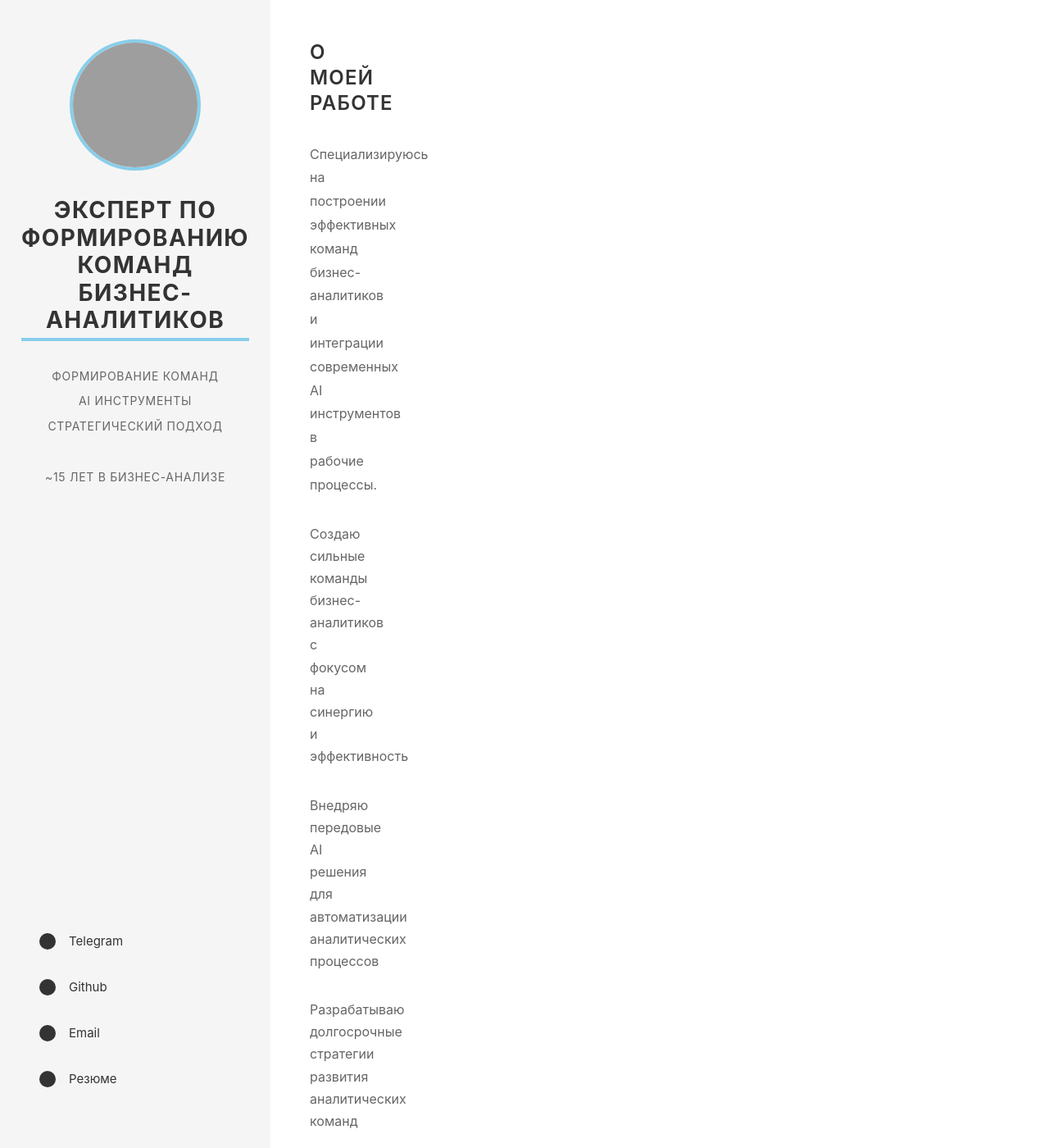
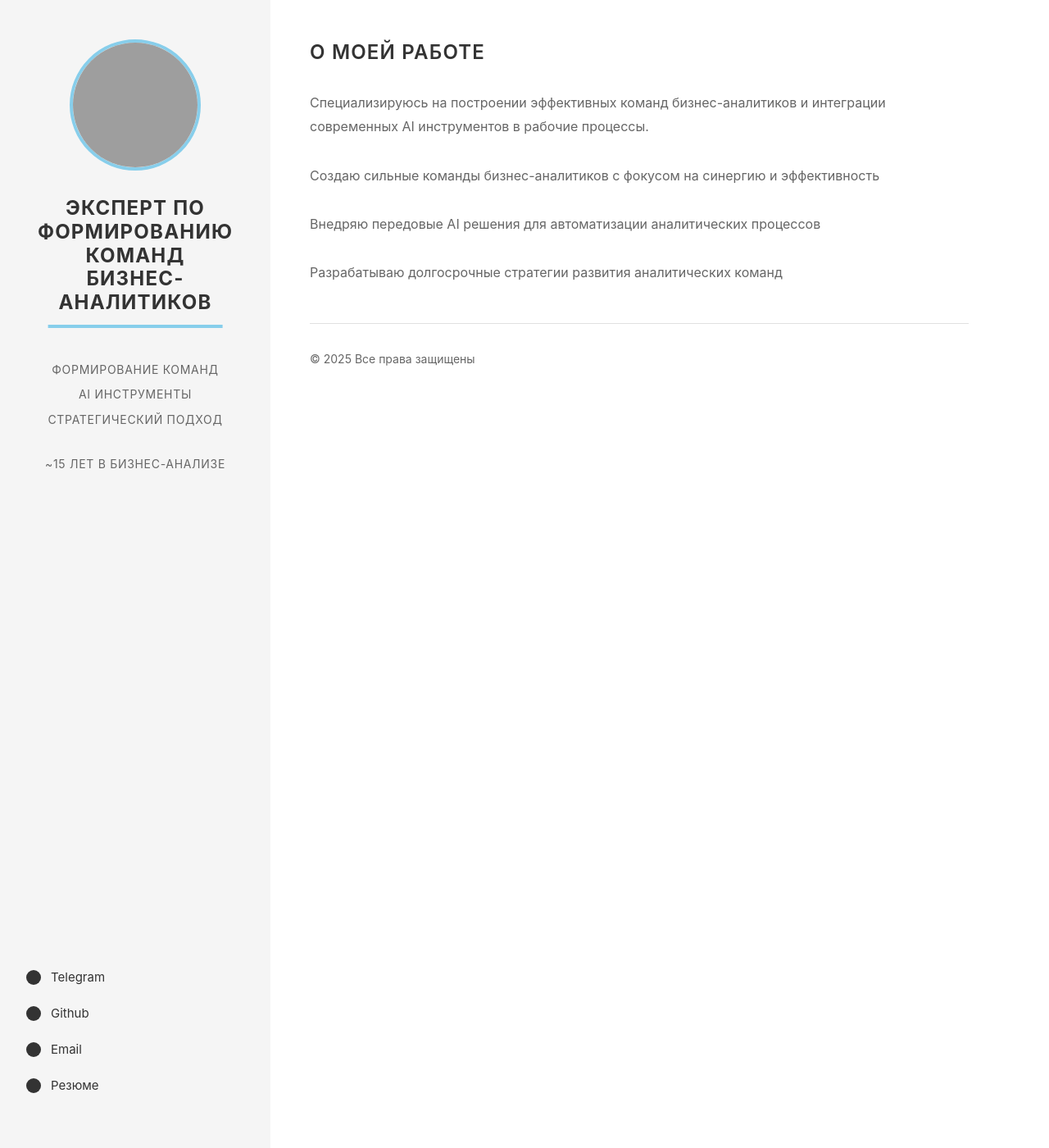
Before and after one commit to Lokiu27/bolotova.github.io, a Jekyll site: the page built from index.html, in a window 1280 px wide and 1400 px high. Shown: the whole window at 82% size. Built offline with Jekyll 4.4.1, drawn with Linux system fonts in a browser that asks for light colours; grey boxes are pictures that could not be loaded.

Commit message:
Исправлено: sidebar зафиксирован, скроллится только main-content

```diff
--- a/assets/css/main.css
+++ b/assets/css/main.css
@@ -18,6 +18,10 @@
   box-sizing: border-box;
 }
 
+html {
+  overflow-y: scroll;
+}
+
 body {
   font-family: var(--font-sans);
   background-color: var(--color-background);
@@ -25,6 +29,7 @@
   line-height: 1.6;
   font-size: 16px;
   min-height: 100vh;
+  overflow-x: hidden;
 }
 
 a {
@@ -75,24 +80,21 @@
   padding: 0;
 }
 
-/* Main Layout */
 .main-wrapper {
-  display: grid !important;
-  grid-template-columns: 330px 1fr !important;
+  position: relative;
   min-height: 100vh;
-  width: 100%;
 }
 
-/* Sidebar */
 .sidebar {
-  background-color: var(--color-sidebar-bg);
-  padding: 3rem;
   position: fixed;
   top: 0;
   left: 0;
+  width: 330px;
   height: 100vh;
-  width: 330px;
+  background-color: var(--color-sidebar-bg);
+  padding: 3rem 2rem;
   overflow: hidden;
+  z-index: 100;
 }
 
 .sidebar-content {
@@ -104,9 +106,9 @@
 }
 
 .profile-image-wrapper {
-  margin-bottom: 2rem;
   width: 160px;
   height: 160px;
+  margin-bottom: 2rem;
   flex-shrink: 0;
 }
 
@@ -119,9 +121,9 @@
 }
 
 .sidebar-name {
-  font-size: 1.75rem;
+  font-size: 1.5rem;
   font-weight: 700;
-  margin-bottom: 0.5rem;
+  margin-bottom: 1rem;
   text-transform: uppercase;
   letter-spacing: 0.05em;
   line-height: 1.2;
@@ -136,23 +138,24 @@
   display: block;
   color: var(--color-text);
   position: relative;
+  padding-bottom: 1rem;
 }
 
 .sidebar-name-last::after {
   content: '';
   position: absolute;
-  bottom: -8px;
-  left: 0;
-  right: 0;
+  bottom: 0;
+  left: 50%;
+  transform: translateX(-50%);
+  width: 80%;
   height: 4px;
   background-color: var(--color-accent);
 }
 
 .sidebar-roles {
-  margin: 2rem 0;
+  margin: 1.5rem 0;
   padding: 0;
   list-style: none;
-  text-align: center;
 }
 
 .sidebar-roles li {
@@ -166,7 +169,7 @@
 .sidebar-experience {
   font-size: 0.875rem;
   color: var(--color-text-light);
-  margin-bottom: 3rem;
+  margin-bottom: 2rem;
   text-transform: uppercase;
   letter-spacing: 0.05em;
 }
@@ -182,17 +185,17 @@
 }
 
 .sidebar-links li {
-  margin-bottom: 1rem;
+  margin-bottom: 0.75rem;
 }
 
 .sidebar-links a {
   display: flex;
   align-items: center;
-  gap: 1rem;
+  gap: 0.75rem;
   color: var(--color-text);
   text-decoration: none;
   font-size: 0.9375rem;
-  padding: 0.5rem 0;
+  padding: 0.25rem 0;
 }
 
 .sidebar-links a:hover {
@@ -201,18 +204,17 @@
 
 .sidebar-links a::before {
   content: '';
-  width: 20px;
-  height: 20px;
+  width: 18px;
+  height: 18px;
   background-color: var(--color-text);
   border-radius: 50%;
   flex-shrink: 0;
 }
 
-/* Main Content */
 .main-content {
+  margin-left: 330px;
   padding: 3rem;
   max-width: 900px;
-  margin-left: 330px;
   min-height: 100vh;
 }
 
@@ -267,21 +269,17 @@
   color: var(--color-text-light);
 }
 
-/* Responsive */
 @media (max-width: 1024px) {
-  .main-wrapper {
-    grid-template-columns: 280px 1fr;
-  }
   .sidebar {
     width: 280px;
-    padding: 2rem;
+    padding: 2rem 1.5rem;
   }
   .profile-image-wrapper {
     width: 140px;
     height: 140px;
   }
   .sidebar-name {
-    font-size: 1.5rem;
+    font-size: 1.35rem;
   }
   .main-content {
     margin-left: 280px;
@@ -290,9 +288,6 @@
 }
 
 @media (max-width: 768px) {
-  .main-wrapper {
-    grid-template-columns: 1fr;
-  }
   .sidebar {
     position: static;
     width: 100%;
```
